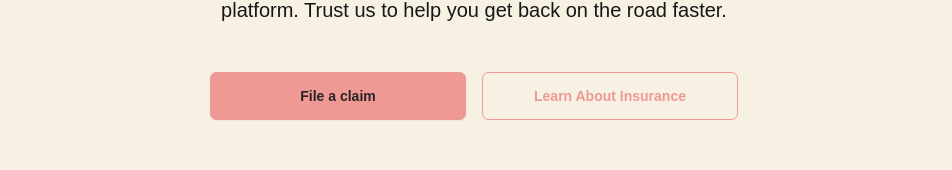
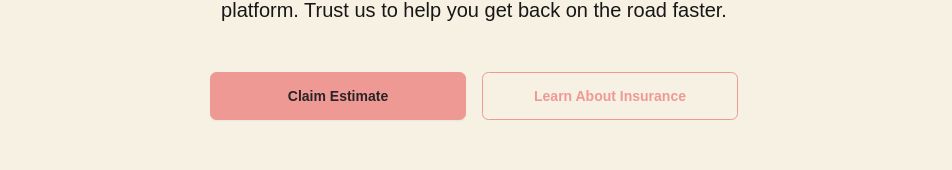
Before and after one commit to must108/insuri, a Next.js app in the folder frontend/: page / in a window 1280 px wide. Shown: the part 337-507 px from the top of the page, without its empty margins (166-1118 px from the left). Built offline with nearby package versions, Linux system fonts and the light colour scheme; no server answers; a web font is replaced by a local one.

Commit message:
update button title

```diff
--- a/frontend/src/app/claim/page.tsx
+++ b/frontend/src/app/claim/page.tsx
@@ -556,7 +556,7 @@ function Stage5() {
 			{processingState === 2 && (
 				<>
 					<div>
-						<h2>AI Generated Data</h2>
+						<h2>These numbers are rough estimates. Do not rely on them.</h2>
 						{airesponse && (
 							<div className="grid grid-cols-2">
 								<div className="stat">
--- a/frontend/src/app/components/Buttons/FileClaimButton.tsx
+++ b/frontend/src/app/components/Buttons/FileClaimButton.tsx
@@ -9,7 +9,7 @@ export default function FileClaimButton({ small }: { small?: boolean }) {
 
 	return (<Link href="/claim" onClick={() => setStage(1)}>
 		<button className={"btn btn-wide " + (small ? 'w-[12rem]' : '')}>
-			File a claim
+			Claim Estimate
 		</button>
 	</Link>);
 }
```
